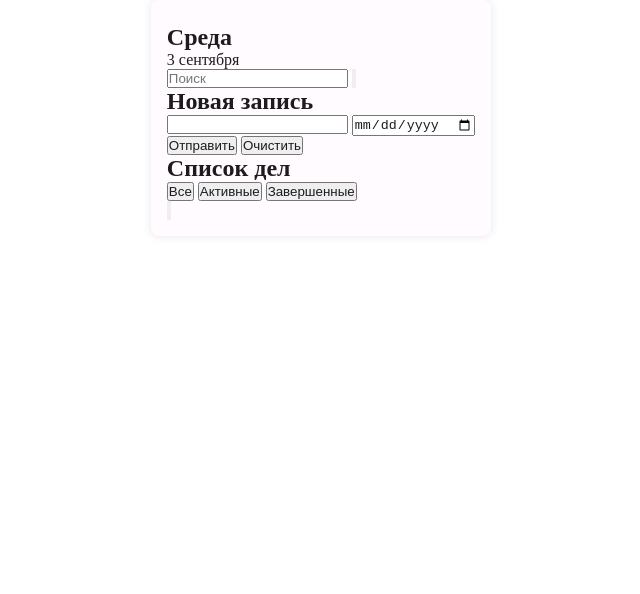
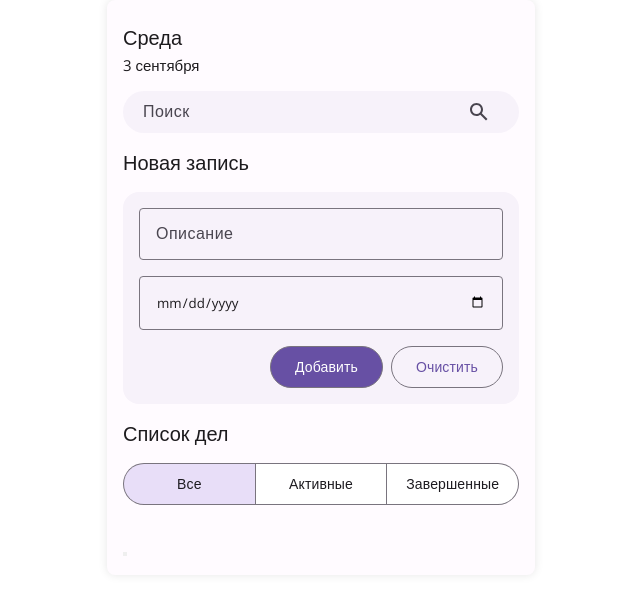
Before and after one commit to AlexAltR/ITCareerHub_TODO, a plain HTML site: page index.html in a window 1280 px wide. Both pictures are taken after a click on the button "Все". Shown: the whole page, without its empty margins (319-959 px from the left). Drawn offline with nearby package versions, Linux system fonts and the light colour scheme.

Commit message:
add style. Add functuion add task, filter task by category

```diff
--- a/index.html
+++ b/index.html
@@ -6,38 +6,44 @@
     <meta name="viewport" content="width=device-width, initial-scale=1.0">
     <title>Практика</title>
     <link rel="stylesheet" href="style.css">
-    <link rel="stylesheet" href="https://fonts.googleapis.com/css2?family=Material+Symbols+Rounded:opsz,wght,FILL,GRAD@24,400,0,0" />
+    <!-- <link rel="stylesheet" href="https://fonts.googleapis.com/css2?family=Material+Symbols+Outlined:opsz,wght,FILL,GRAD@24,400,0,0" /> -->
 </head>
 
 <body>
-    <div class="app-todo">
-        <div class="header">
-            <h2>Среда</h2>
-            <p>3 сентября</p>
+    <div class="app-todo flex-direction-column-gap-16">
+        <div class="header flex-direction-column-gap-16">
+            <div class="header-info">
+                <h2>Среда</h2>
+                <p>3 сентября</p>
+            </div>
             <div class="search-box">
                 <input type="text" id="search" placeholder="Поиск">
-                <button id="search-btn"><span class="search-field__icon material-symbols-rounded"></span></button>
+                <button id="search-btn"><svg width="18" height="18" viewBox="0 0 18 18" fill="none" xmlns="http://www.w3.org/2000/svg">
+                        <path fill-rule="evenodd" clip-rule="evenodd"
+                            d="M11.76 10.27L17.49 16L16 17.49L10.27 11.76C9.2 12.53 7.91 13 6.5 13C2.91 13 0 10.09 0 6.5C0 2.91 2.91 0 6.5 0C10.09 0 13 2.91 13 6.5C13 7.91 12.53 9.2 11.76 10.27ZM6.5 2C4.01 2 2 4.01 2 6.5C2 8.99 4.01 11 6.5 11C8.99 11 11 8.99 11 6.5C11 4.01 8.99 2 6.5 2Z"
+                            fill="#49454F" />
+                    </svg></button>
             </div>
         </div>
-        <div class="new-entry">
+        <div class="new-entry flex-direction-column-gap-16">
             <h2>Новая запись</h2>
-            <form id="addNewEntryForm">
-                <div class="dataEntry">
-                    <input type="text" id="descriptionEntry">
+            <form id="addNewEntryForm" class="flex-direction-column-gap-16">
+                <div class="dataEntry flex-direction-column-gap-16">
+                    <input type="text" id="descriptionEntry" placeholder="Описание">
                     <input type="date" id="dataEntry">
                 </div>
                 <div class="buttonsForm">
-                    <button type="submit">Отправить</button>
+                    <button type="submit">Добавить</button>
                     <button type="reset">Очистить</button>
                 </div>
             </form>
         </div>
-        <div class="todo-list">
+        <div class="todo-list flex-direction-column-gap-16">
             <h2>Список дел</h2>
-            <div class="filter">
-                <button id="allTasks" class="active">Все</button>
-                <button id="activeTasks">Активные</button>
-                <button id="completedTasks">Завершенные</button>
+            <div class="tabs">
+                <button id="allTasks" class="tab active">Все</button>
+                <button id="activeTasks" class="tab">Активные</button>
+                <button id="completedTasks" class="tab">Завершенные</button>
             </div>
             <ul id="tasks"></ul>
         </div>
--- a/main.js
+++ b/main.js
@@ -0,0 +1,124 @@
+// Ждем загрузки всей страницы и элементов DOM
+document.addEventListener('DOMContentLoaded', () => {
+
+    // Получаем доступ к элементам DOM
+    const taskList = document.getElementById('tasks'); // Список задач (ul)
+    const form = document.getElementById('addNewEntryForm'); // Форма добавления новой задачи
+    const descriptionInput = document.getElementById('descriptionEntry'); // Поле ввода описания задачи
+    const dateInput = document.getElementById('dataEntry'); // Поле ввода даты
+    const allTasksTab = document.getElementById('allTasks'); // Вкладка "Все задачи"
+    const activeTasksTab = document.getElementById('activeTasks'); // Вкладка "Активные задачи"
+    const completedTasksTab = document.getElementById('completedTasks'); // Вкладка "Завершенные задачи"
+
+    // Инициализируем массив задач. Если в localStorage уже есть задачи, загружаем их, иначе создаем пустой массив
+    let tasks = JSON.parse(localStorage.getItem('tasks')) || [];
+
+    // Функция для сохранения массива задач в localStorage
+    function saveTasksToLocalStorage() {
+        localStorage.setItem('tasks', JSON.stringify(tasks));
+    }
+
+    // Функция для отображения задач на экране с возможностью фильтрации
+    function renderTasks(filter = 'all') {
+        taskList.innerHTML = ''; // Очищаем текущий список задач
+
+        // Проходим по всем задачам и применяем фильтр
+        tasks
+            .filter(task => {
+                // Если выбран фильтр "все", возвращаем все задачи
+                if (filter === 'all') return true;
+                // Если фильтр "активные", возвращаем только незавершенные задачи
+                else if (filter === 'active') {
+                    return !task.completed
+                }
+                // Оставшийся вариант - фильтр "завершенные", возвращаем только завершенные задачи
+                else {
+                    return task.completed
+                }
+            })
+            // Отображаем отфильтрованные задачи
+            .forEach((task, index) => {
+                const li = document.createElement('li'); // Создаем новый элемент списка (li)
+                li.classList.add('task-item'); // Добавляем класс для стилизации
+                li.innerHTML = `
+                    <label class="custom-checkbox">
+                        <!-- Добавляем чекбокс для выполнения задачи -->
+                        <input type="checkbox" ${task.completed ? 'checked' : ''} data-index="${index}">
+                        <span></span>
+                        <!-- Описание задачи. Если задача завершена, добавляем зачеркивание текста -->
+                        <div>
+                            <p>${task.date}</p>
+                            <p ${task.completed ? 'style="text-decoration: line-through;"' : ''}>${task.description}</p>
+                        </div>
+                    </label>
+                `;
+                taskList.appendChild(li); // Добавляем задачу в список
+            });
+    }
+
+    // Функция для добавления новой задачи
+    function addTask(description, date) {
+        tasks.push({
+            description: description, // Описание задачи
+            date: date, // Дата задачи
+            completed: false, // Задача по умолчанию считается незавершенной
+        });
+        saveTasksToLocalStorage(); // Сохраняем обновленный массив задач в localStorage
+        renderTasks(); // Перерисовываем список задач
+    }
+
+    // Функция для переключения статуса выполнения задачи
+    function toggleTaskCompletion(index) {
+        tasks[index].completed = !tasks[index].completed; // Меняем статус завершенности задачи
+        saveTasksToLocalStorage(); // Сохраняем изменения в localStorage
+        renderTasks(); // Перерисовываем задачи
+    }
+
+    // Обрабатываем событие отправки формы для добавления новой задачи
+    form.addEventListener('submit', (e) => {
+        e.preventDefault(); // Предотвращаем перезагрузку страницы при отправке формы
+        const description = descriptionInput.value; // Получаем значение поля описания
+        const date = dateInput.value; // Получаем значение поля даты
+
+        // Проверяем, что поля заполнены
+        if (description && date) {
+            addTask(description, date); // Добавляем новую задачу
+            form.reset(); // Очищаем форму после добавления
+        }
+    });
+
+    // Обрабатываем событие изменения состояния задачи (чекбокса)
+    taskList.addEventListener('change', (e) => {
+        if (e.target.matches('input[type="checkbox"]')) {
+            const index = e.target.getAttribute('data-index'); // Получаем индекс задачи через атрибут data-index
+            toggleTaskCompletion(index); // Меняем статус задачи (выполнено/невыполнено)
+        }
+    });
+
+    // Обрабатываем переключение вкладки "Все задачи"
+    allTasksTab.addEventListener('click', () => {
+        renderTasks('all'); // Отображаем все задачи
+        setActiveTab(allTasksTab); // Устанавливаем активную вкладку
+    });
+
+    // Обрабатываем переключение вкладки "Активные задачи"
+    activeTasksTab.addEventListener('click', () => {
+        renderTasks('active'); // Отображаем только активные задачи
+        setActiveTab(activeTasksTab); // Устанавливаем активную вкладку
+    });
+
+    // Обрабатываем переключение вкладки "Завершенные задачи"
+    completedTasksTab.addEventListener('click', () => {
+        renderTasks('completed'); // Отображаем только завершенные задачи
+        setActiveTab(completedTasksTab); // Устанавливаем активную вкладку
+    });
+
+    // Функция для выделения активной вкладки
+    function setActiveTab(activeTab) {
+        [allTasksTab, activeTasksTab, completedTasksTab].forEach(tab => tab.classList.remove('active')); // Убираем класс "active" у всех вкладок
+        activeTab.classList.add('active'); // Добавляем класс "active" выбранной вкладке
+    }
+
+    // Изначально отображаем все задачи при загрузке страницы
+    renderTasks();
+});
--- a/style.css
+++ b/style.css
@@ -1,14 +1,23 @@
-@import url("https://fonts.googleapis.com/css2?family=Open+Sans:ital,wght@0,300..800;1,300..800&display=swap");
+@import url('https://fonts.googleapis.com/css2?family=Open+Sans:ital,wght@0,300..800;1,300..800&display=swap');
+@import url('https://fonts.googleapis.com/css2?family=Roboto:ital,wght@0,100;0,300;0,400;0,500;0,700;0,900;1,100;1,300;1,400;1,500;1,700;1,900&display=swap');
 
 * {
     margin: 0;
     padding: 0;
     box-sizing: border-box;
     color: var(--color-main);
+    font-family: var(--font-family);
 }
 
 :root {
     --color-main: #1D1B1E;
+    --font-family: "Open Sans", sans-serif;
+    --second-family: "Roboto", sans-serif;
+}
+
+h2 {
+    font-weight: 500;
+    font-size: 20px;
 }
 
 body {
@@ -17,9 +26,256 @@ body {
 }
 
 .app-todo {
-    background-color: #FFFBFF;
+    background-color: #fffbff;
     padding: 24px 16px 16px 16px;
     box-shadow: 0px 0px 10px rgba(0, 0, 0, 0.1);
     border-radius: 8px;
+    width: 428px;
 }
-/*  */
+
+.flex-direction-column-gap-16 {
+    display: flex;
+    flex-direction: column;
+    gap: 16px;
+}
+
+.header-info {
+    display: flex;
+    flex-direction: column;
+    gap: 4px;
+}
+
+.header-info p {
+    font-size: 15px;
+}
+
+.search-box {
+    display: flex;
+}
+
+.search-box input,
+.search-box button {
+    background-color: rgba(103, 80, 164, 0.05);
+    border: none;
+    outline: none;
+}
+
+.search-box input {
+    flex-basis: 85%;
+    padding: 12px 0px 12px 20px;
+    border-top-left-radius: 28px;
+    border-bottom-left-radius: 28px;
+}
+
+.search-box button {
+    flex-basis: 15%;
+    padding-right: 20px;
+    border-top-right-radius: 28px;
+    border-bottom-right-radius: 28px;
+    display: flex;
+    align-items: center;
+    justify-content: center;
+    cursor: pointer;
+}
+
+input[type="text"]::placeholder,
+input[type="date"]::placeholder {
+    font-size: 16px;
+    line-height: 150%;
+    letter-spacing: 0.03em;
+    color: #49454f;
+}
+
+/* Работа с блоком new-entry */
+
+#addNewEntryForm {
+    background-color: #f7f2fa;
+    border-radius: 16px;
+    padding: 16px;
+}
+
+.dataEntry input {
+    border-radius: 4px;
+    outline: none;
+    padding: 16px;
+    background-color: #f7f2fa;
+    border: 1px solid #79747e;
+}
+
+.buttonsForm {
+    display: flex;
+    justify-content: end;
+    gap: 8px;
+}
+
+.buttonsForm button {
+    border-radius: 100px;
+    padding: 10px 24px;
+    font-weight: 500;
+    font-size: 14px;
+    line-height: 143%;
+    letter-spacing: 0.01em;
+    outline: none;
+    cursor: pointer;
+    border: 1px solid #79747e;
+    transition: 0.3s;
+}
+
+.buttonsForm button[type="submit"] {
+    background-color: #6750a4;
+    color: #fff;
+}
+
+.buttonsForm button[type="submit"]:hover {
+    opacity: 0.8;
+}
+
+.buttonsForm button[type="reset"] {
+    background-color: #f7f2fa;
+    color: #6750a4;
+}
+
+
+/* Работаем с разделом todo-list */
+
+.tabs {
+    display: flex;
+}
+
+.tab {
+    flex: 1;
+    padding: 10px;
+    cursor: pointer;
+    font-size: 18px;
+    border-right: 2px solid #888;
+    background-color: #fff;
+    font-weight: 500;
+    font-size: 14px;
+    line-height: 143%;
+    letter-spacing: 0.01em;
+    text-align: center;
+    color: #1d1b20;
+    border: 1px solid #79747e;
+}
+
+.tab:first-child {
+    border-right: none;
+    border-radius: 100px 0 0 100px;
+}
+
+.tab:last-child {
+    border-left: none;
+    border-radius: 0 100px 100px 0;
+}
+
+.tab.active {
+    background-color: #e8def8;
+    position: relative;
+}
+
+/* .tab.active::before {
+    content: "✔";
+    position: absolute;
+    left: 2px;
+    top: 50%;
+    transform: translateY(-50%);
+    font-size: 16px;
+    color: black;
+} */
+
+#tasks {
+    display: flex;
+    flex-direction: column;
+    gap: 12px;
+    list-style: none;
+}
+
+#tasks li {
+    border-radius: 16px;
+    background: rgba(103, 80, 164, 0.05);
+}
+
+#tasks li label {
+    display: flex;
+    align-items: center;
+    gap: 12px;
+    padding: 8px 12px 8px 13px;
+}
+
+#tasks li label input[type="checkbox"] {
+    width: 20px;
+    height: 20px;
+}
+
+
+
+
+
+
+/* Скрываем стандартный чекбокс */
+.custom-checkbox input {
+    display: none;
+}
+
+/* Стиль для кастомного чекбокса */
+.custom-checkbox {
+    display: flex;
+    align-items: center;
+    gap: 10px;
+    /* Отступ между чекбоксом и текстом */
+    cursor: pointer;
+    user-select: none;
+    padding: 8px 0;
+    /* Отступы для чекбокса */
+}
+
+/* Стиль кастомного чекбокса (фон, размер) */
+.custom-checkbox span {
+    display: inline-block;
+    width: 24px;
+    height: 24px;
+    background-color: #e8def8;
+    /* Светло-фиолетовый фон */
+    border-radius: 4px;
+    /* Скругленные углы */
+    transition: background-color 0.3s ease;
+    position: relative;
+}
+
+/* Когда чекбокс выбран */
+.custom-checkbox input:checked+span {
+    background-color: #6750a4;
+    /* Темно-фиолетовый фон для выбранного чекбокса */
+}
+
+/* Галочка внутри кастомного чекбокса */
+.custom-checkbox input:checked+span::after {
+    content: "✔";
+    /* Галочка */
+    color: white;
+    font-size: 16px;
+    position: absolute;
+    top: 50%;
+    left: 50%;
+    transform: translate(-50%, -50%);
+}
+
+/* Стиль для текста задачи */
+.custom-checkbox div {
+    display: flex;
+    flex-direction: column;
+}
+
+.custom-checkbox div p {
+    margin: 0;
+    /* Убираем отступы у абзацев */
+    font-size: 16px;
+    color: #1d1b20;
+}
+
+/* Стиль для зачеркнутого текста (для завершенных задач) */
+.custom-checkbox input:checked+span+div p:last-child {
+    text-decoration: line-through;
+    color: #79747e;
+    /* Серая подсветка для завершенных задач */
+}
```
